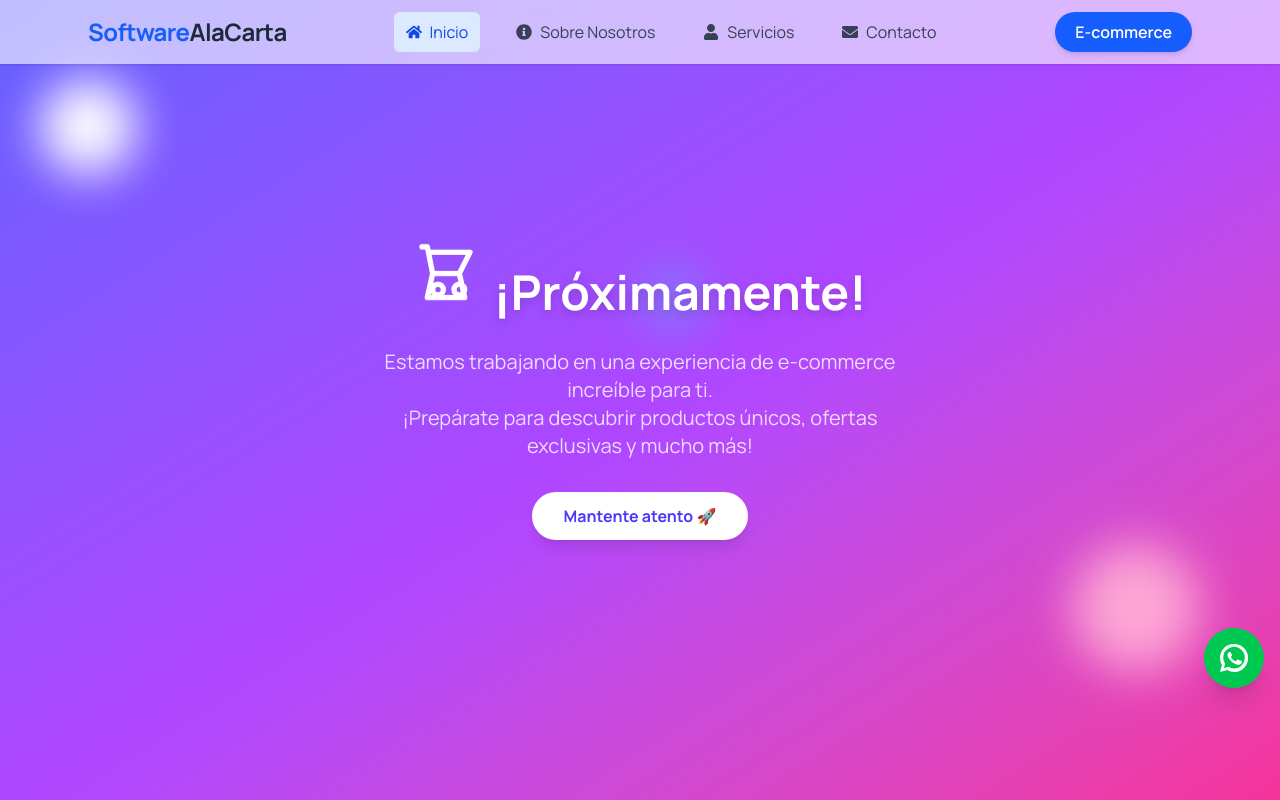
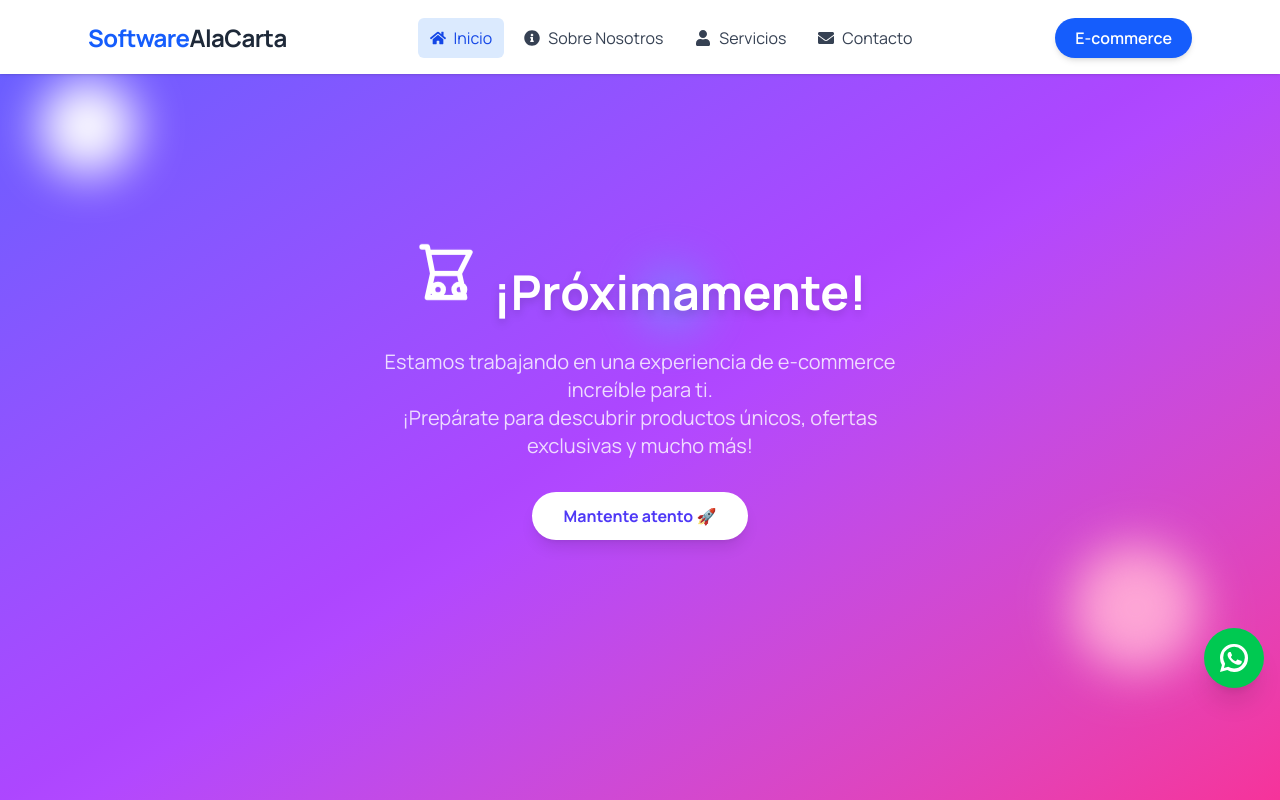
Before and after one commit to Carlos-Alejandro/Software_a_la_Carta, a React (Vite) app: page /e-commerce in a window 1280 px wide. Shown: the top 800 px of the page. Built offline with nearby package versions, Linux system fonts and the light colour scheme.

Commit message:
Navbar listo adaptado para mobil tambien

```diff
--- a/src/components/Layout/Navbar.tsx
+++ b/src/components/Layout/Navbar.tsx
@@ -1,6 +1,6 @@
-import React, { useEffect, useRef, useState } from "react";
+import React, { useEffect, useId, useMemo, useRef, useState } from "react";
 import { Link, useLocation, useNavigate } from "react-router-dom";
-import { motion } from "framer-motion";
+import { motion, AnimatePresence } from "framer-motion";
 import {
   FaHome,
   FaInfoCircle,
@@ -8,74 +8,92 @@ import {
   FaUser,
   FaBars,
   FaTimes,
-  // FaGlobeAmericas,
 } from "react-icons/fa";
+
+/**
+ * NAVBAR — SoftwareAlaCarta (drawer derecho sólido con botón X visible)
+ */
 
 const navLinks = [
   { name: "Inicio", href: "#home", icon: <FaHome /> },
   { name: "Sobre Nosotros", href: "#about", icon: <FaInfoCircle /> },
   { name: "Servicios", href: "#services", icon: <FaUser /> },
   { name: "Contacto", href: "#contacto", icon: <FaEnvelope /> },
-];
+] as const;
+
+const prefersReducedMotion = () =>
+  typeof window !== "undefined" &&
+  window.matchMedia &&
+  window.matchMedia("(prefers-reduced-motion: reduce)").matches;
+
+const clamp = (n: number, min = 0, max = 1) => Math.min(Math.max(n, min), max);
 
 const Navbar: React.FC = () => {
   const [menuOpen, setMenuOpen] = useState(false);
   const [activeSection, setActiveSection] = useState<string>("home");
-  // const [showLanguageMenu, setShowLanguageMenu] = useState(false);
   const [scrolled, setScrolled] = useState(false);
+  const [scrollProgress, setScrollProgress] = useState(0);
 
   const menuRef = useRef<HTMLDivElement | null>(null);
   const menuBtnRef = useRef<HTMLButtonElement | null>(null);
   const location = useLocation();
   const navigate = useNavigate();
+  const menuId = useId();
 
-  /* 1) Active section con IntersectionObserver */
+  /** 1) Active section con IntersectionObserver */
   useEffect(() => {
-    // Solo observar en la home; en otras rutas el Navbar sirve para navegar
     if (location.pathname !== "/") return;
 
     const sections = navLinks
-      .filter(l => l.href.startsWith("#"))
-      .map(l => document.querySelector<HTMLElement>(l.href))
+      .filter((l) => l.href.startsWith("#"))
+      .map((l) => document.querySelector<HTMLElement>(l.href))
       .filter(Boolean) as HTMLElement[];
 
     if (!sections.length || !("IntersectionObserver" in window)) return;
 
+    let ticking = false;
     const io = new IntersectionObserver(
-      entries => {
-        // Tomamos la sección con mayor intersección
+      (entries) => {
+        if (ticking) return;
+        ticking = true;
+        requestAnimationFrame(() => {
           const vis = entries
-          .filter(e => e.isIntersecting)
+            .filter((e) => e.isIntersecting)
             .sort((a, b) => b.intersectionRatio - a.intersectionRatio)[0];
-
           if (vis?.target?.id) setActiveSection(vis.target.id);
+          ticking = false;
+        });
       },
-      {
-        // Estas márgenes hacen el "highlight" cuando la sección está cerca del centro
-        rootMargin: "-40% 0px -55% 0px",
-        threshold: [0.01, 0.2, 0.4, 0.6],
-      }
+      { rootMargin: "-38% 0px -50% 0px", threshold: [0.01, 0.2, 0.4, 0.6, 0.8] }
     );
 
-    sections.forEach(s => io.observe(s));
+    sections.forEach((s) => io.observe(s));
     return () => io.disconnect();
   }, [location.pathname]);
 
-  /* 2) Elevar barra al hacer scroll */
+  /** 2) Fondo + progreso scroll */
   useEffect(() => {
-    const onScroll = () => setScrolled(window.scrollY > 8);
+    const onScroll = () => {
+      const y = window.scrollY || 0;
+      setScrolled(y > 8);
+      const doc = document.documentElement;
+      const h = doc.scrollHeight - doc.clientHeight;
+      setScrollProgress(h > 0 ? clamp(y / h) : 0);
+    };
     onScroll();
     window.addEventListener("scroll", onScroll, { passive: true });
     return () => window.removeEventListener("scroll", onScroll);
   }, []);
 
-  /* 3) Bloquear scroll de fondo al abrir menú */
+  /** 3) Bloquear scroll de fondo al abrir menú */
   useEffect(() => {
     document.body.style.overflow = menuOpen ? "hidden" : "";
-    return () => { document.body.style.overflow = ""; };
+    return () => {
+      document.body.style.overflow = "";
+    };
   }, [menuOpen]);
 
-  /* 3b) Click fuera y ESC para cerrar */
+  /** 3b) Click fuera + ESC */
   useEffect(() => {
     const handleClickOutside = (e: MouseEvent) => {
       if (menuOpen && menuRef.current && !menuRef.current.contains(e.target as Node)) {
@@ -97,22 +115,50 @@ const Navbar: React.FC = () => {
     };
   }, [menuOpen]);
 
-  /* 3c) Foco inicial al abrir menú */
+  /** 3c) Foco inicial al abrir menú */
   useEffect(() => {
     if (!menuOpen) return;
     const first = menuRef.current?.querySelector<HTMLElement>("a,button");
     first?.focus();
   }, [menuOpen]);
 
-  /* 4) Scroll a ancla desde otras rutas */
+  /** 4) Scroll a ancla si venimos de otra ruta */
   useEffect(() => {
-    const scrollTo = localStorage.getItem("scrollTo");
+    const key = "scrollTo";
+    const scrollTo = localStorage.getItem(key);
     if (location.pathname === "/" && scrollTo) {
       const el = document.querySelector(scrollTo);
-      if (el) setTimeout(() => el.scrollIntoView({ behavior: "smooth" }), 100);
-      localStorage.removeItem("scrollTo");
+      if (el) setTimeout(() => el.scrollIntoView({ behavior: "smooth" }), 80);
+      localStorage.removeItem(key);
     }
   }, [location.pathname]);
+
+  // Cerrar menú al navegar
+  useEffect(() => {
+    if (!menuOpen || !menuRef.current) return;
+    const drawer = menuRef.current;
+    const focusables = drawer.querySelectorAll<HTMLElement>(
+      'a,button,[tabindex]:not([tabindex="-1"])'
+    );
+    const first = focusables[0];
+    const last = focusables[focusables.length - 1];
+
+    const onKeyDown = (e: KeyboardEvent) => {
+      if (e.key !== "Tab" || focusables.length === 0) return;
+      if (e.shiftKey && document.activeElement === first) {
+        e.preventDefault();
+        (last as HTMLElement).focus();
+      } else if (!e.shiftKey && document.activeElement === last) {
+        e.preventDefault();
+        (first as HTMLElement).focus();
+      }
+    };
+
+    document.addEventListener("keydown", onKeyDown);
+    first?.focus();
+    return () => document.removeEventListener("keydown", onKeyDown);
+  }, [menuOpen]);
+
 
   const handleAnchorClick = (e: React.MouseEvent, href: string) => {
     if (window.location.pathname !== "/") {
@@ -129,21 +175,44 @@ const Navbar: React.FC = () => {
   const scrollToTop = () => {
     const el = document.querySelector("#home");
     el?.scrollIntoView({ behavior: "smooth" });
-    setTimeout(() => setActiveSection("home"), 300);
+    setTimeout(() => setActiveSection("home"), 250);
     setMenuOpen(false);
   };
 
-  const navBg = scrolled ? "bg-white/80 shadow-lg" : "bg-white/60 shadow";
+  // Variantes framer
+  const itemVariant = useMemo(
+    () => ({
+      initial: { y: -8, opacity: 0 },
+      animate: { y: 0, opacity: 1 },
+      hover: { scale: 1.05 },
+    }),
+    []
+  );
+
+  // Fondo dinámico navbar
+  const navBg = scrolled ? "bg-white shadow-lg" : "bg-white shadow";
+
+  const underlineLayoutId = "nav-underline";
 
   return (
     <motion.nav
       aria-label="Navegación principal"
-      initial={{ y: -80, opacity: 0 }}
-      animate={{ y: 0, opacity: 1 }}
+      initial={prefersReducedMotion() ? false : { y: -80, opacity: 0 }}
+      animate={prefersReducedMotion() ? undefined : { y: 0, opacity: 1 }}
       transition={{ type: "spring", stiffness: 80, damping: 15 }}
-      className={`fixed top-0 left-0 w-full z-50 backdrop-blur-md ${navBg} transition-colors duration-300`}
+      className={`fixed top-0 left-0 w-full z-2000 transition-colors duration-300 ${navBg}`}
     >
+      {/* Barra de progreso */}
+      <div className="h-0.5 w-full bg-transparent">
+        <motion.div
+          className="h-0.5 bg-blue-600"
+          style={{ width: `${scrollProgress * 100}%` }}
+          aria-hidden
+        />
+      </div>
+
       <div className="max-w-6xl mx-auto px-6 py-3 flex items-center justify-between">
+        {/* Brand */}
         <motion.div whileHover={{ scale: 1.08, rotate: -2 }} transition={{ type: "spring", stiffness: 300 }}>
           <button
             onClick={scrollToTop}
@@ -153,26 +222,44 @@ const Navbar: React.FC = () => {
           </button>
         </motion.div>
 
-        {/* Desktop */}
-        <ul className="hidden md:flex gap-6">
+        {/* Desktop nav */}
+        <ul role="menubar" className="hidden md:flex gap-2 rounded-xl p-1">
           {navLinks.map((link) => {
-            const isActive = activeSection === link.href.slice(1);
+            const section = link.href.slice(1);
+            const isActive = activeSection === section;
             return (
               <motion.li
                 key={link.name}
-                whileHover={{ scale: 1.05 }}
-                transition={{ type: "spring", stiffness: 300 }}
+                variants={itemVariant}
+                initial="initial"
+                animate="animate"
+                whileHover="hover"
+                role="none"
+                className="relative"
               >
                 <a
                   href={link.href}
                   onClick={(e) => handleAnchorClick(e, link.href)}
                   aria-current={isActive ? "page" : undefined}
+                  role="menuitem"
                   className={`flex items-center gap-2 px-3 py-2 rounded-md transition-colors font-medium cursor-pointer focus-visible:outline-none focus-visible:ring-2 focus-visible:ring-blue-400
-                    ${isActive ? "bg-blue-100 text-blue-700" : "text-gray-700 hover:bg-blue-100 hover:text-blue-700"}`}
+                    ${isActive ? "text-blue-700" : "text-gray-700 hover:text-blue-700"}`}
                 >
                   {link.icon}
                   <span>{link.name}</span>
                 </a>
+                <AnimatePresence>
+                  {isActive && (
+                    <motion.span
+                      layoutId={underlineLayoutId}
+                      className="absolute inset-0 -z-10 rounded-md bg-blue-100"
+                      initial={{ opacity: 0 }}
+                      animate={{ opacity: 1 }}
+                      exit={{ opacity: 0 }}
+                      transition={{ type: "spring", stiffness: 300, damping: 30 }}
+                    />
+                  )}
+                </AnimatePresence>
               </motion.li>
             );
           })}
@@ -187,91 +274,108 @@ const Navbar: React.FC = () => {
               E-commerce
             </motion.button>
           </Link>
-
-          {/* <motion.button
-            ref={menuBtnRef}
-            onClick={() => setShowLanguageMenu(!showLanguageMenu)}
-            whileHover={{ rotate: 20 }}
-            whileTap={{ scale: 0.9 }}
-            className="text-blue-600 text-xl hover:text-blue-800 transition cursor-pointer flex items-end gap-2 focus-visible:outline-none focus-visible:ring-2 focus-visible:ring-blue-400 rounded"
-            aria-haspopup="true"
-            aria-expanded={showLanguageMenu}
-            aria-label="Cambiar idioma"
-          >
-            <FaGlobeAmericas />
-          </motion.button> */}
         </div>
 
-        {/* Mobile button */}
+        {/* Mobile toggle */}
+        {!menuOpen && (
           <motion.button
+            type="button"
             ref={menuBtnRef}
             whileTap={{ scale: 0.9 }}
             className="md:hidden text-2xl text-gray-700 focus-visible:outline-none focus-visible:ring-2 focus-visible:ring-blue-400 rounded"
-          onClick={() => setMenuOpen(!menuOpen)}
-          aria-controls="mobile-menu"
+            onClick={() => setMenuOpen((v) => !v)}
+            aria-controls={menuId}
             aria-expanded={menuOpen}
             aria-label="Abrir menú"
           >
-          {menuOpen ? <FaTimes /> : <FaBars />}
+            <FaBars />
           </motion.button>
+        )}
       </div>
 
-      {/* Overlay clicable detrás del menú móvil */}
-      {menuOpen && <div className="md:hidden fixed inset-0 bg-black/20" onClick={() => setMenuOpen(false)} />}
+      {/* Overlay */}
+      {menuOpen && (
+        <button
+          className="md:hidden fixed inset-0 bg-black/60 z-[1100]"
+          onClick={() => setMenuOpen(false)}
+          aria-label="Cerrar menú"
+        />
+      )}
 
-      {/* Mobile menu */}
+      {/* Drawer derecho */}
+      <AnimatePresence>
         {menuOpen && (
           <motion.div
-          id="mobile-menu"
+            id={menuId}
             ref={menuRef}
-          initial={{ opacity: 0, y: -20 }}
-          animate={{ opacity: 1, y: 0 }}
-          exit={{ opacity: 0 }}
-          className="md:hidden bg-white/90 backdrop-blur-md shadow-lg relative z-10"
+            initial={{ opacity: 0, x: "100%" }}
+            animate={{ opacity: 1, x: 0 }}
+            exit={{ opacity: 0, x: "100%" }}
+            transition={{ type: "spring", stiffness: 260, damping: 25 }}
+            className="md:hidden fixed inset-y-0 right-0 h-full w-[80vw] max-w-xs
+                      bg-white shadow-2xl z-[1200] border-l border-gray-200"
+            role="dialog"
+            aria-modal="true"
           >
-          <ul className="flex flex-col gap-4 px-6 py-4">
+            {/* Header dentro del drawer */}
+            <div className="relative px-6 pt-[calc(var(--nav-h,64px)+8px)] pb-2
+                            [padding-top:calc(env(safe-area-inset-top)+8px)] border-b border-gray-100">
+              <span className="text-sm font-semibold text-gray-700">Menú</span>
+
+              {/* Botón X fijo arriba-derecha */}
+              <button
+                type="button"
+                onClick={() => setMenuOpen(false)}
+                className="absolute right-3 top-3 p-2 rounded-md
+                           text-gray-700 hover:bg-gray-100
+                           focus-visible:outline-none focus-visible:ring-2 focus-visible:ring-blue-400"
+                aria-label="Cerrar menú"
+              >
+                <FaTimes size={18} />
+              </button>
+            </div>
+
+            <div className="px-6 py-4">
+              <ul className="flex flex-col gap-2" role="menu">
                 {navLinks.map((link) => {
                   const isActive = activeSection === link.href.slice(1);
                   return (
-                <motion.li key={link.name} whileHover={{ scale: 1.02 }}>
+                    <li key={link.name} role="none">
                       <a
                         href={link.href}
                         onClick={(e) => handleAnchorClick(e, link.href)}
                         aria-current={isActive ? "page" : undefined}
-                    className={`flex items-center gap-2 px-3 py-2 rounded-md text-gray-700 transition-colors cursor-pointer focus-visible:outline-none focus-visible:ring-2 focus-visible:ring-blue-400
-                      ${isActive ? "bg-blue-100 text-blue-700" : "hover:bg-blue-100 hover:text-blue-700"}`}
+                        role="menuitem"
+                        className={`flex items-center gap-2 px-3 py-2 rounded-md transition-colors
+                                    focus-visible:outline-none focus-visible:ring-2 focus-visible:ring-blue-400
+                                    ${isActive
+                                      ? "bg-blue-100 text-blue-700"
+                                      : "text-gray-800 hover:bg-blue-50 hover:text-blue-700"}`}
                       >
                         {link.icon}
                         <span>{link.name}</span>
                       </a>
-                </motion.li>
+                    </li>
                   );
                 })}
 
-            <motion.li whileHover={{ scale: 1.02 }}>
+                <li role="none" className="mt-2">
                   <Link
                     to="/e-commerce"
                     onClick={() => setMenuOpen(false)}
-                className="flex justify-center items-center gap-2 bg-blue-600 text-white px-5 py-2 rounded-full font-semibold shadow-md hover:bg-blue-700 transition focus-visible:outline-none focus-visible:ring-2 focus-visible:ring-blue-400"
+                    role="menuitem"
+                    className="flex justify-center items-center gap-2 bg-blue-600 text-white px-5 py-2
+                               rounded-full font-semibold shadow-md hover:bg-blue-700 transition
+                               focus-visible:outline-none focus-visible:ring-2 focus-visible:ring-blue-400"
                   >
                     E-commerce
                   </Link>
-            </motion.li>
-
-            {/* <motion.li whileHover={{ scale: 1.02 }}>
-              <button
-                className="flex justify-center items-center gap-2 text-blue-600 text-xl hover:text-blue-800 transition w-full focus-visible:outline-none focus-visible:ring-2 focus-visible:ring-blue-400 rounded"
-                onClick={() => {
-                  setMenuOpen(false);
-                  alert("Cambiar idioma (pendiente implementar)");
-                }}
-              >
-                <FaGlobeAmericas /> Cambiar idioma
-              </button>
-            </motion.li> */}
+                </li>
               </ul>
+            </div>
           </motion.div>
         )}
+      </AnimatePresence>
     </motion.nav>
   );
 };
--- a/src/components/common/MobileCarousel.tsx
+++ b/src/components/common/MobileCarousel.tsx
@@ -28,7 +28,7 @@ export function MobileCarousel<T>({
   slideWidthClass = "w-[280px]",
   spaceBetween = 30,
   className = "",
-  autoplayDelay = 3500,
+  autoplayDelay = 4000,
   autoplay = true,
 }: MobileCarouselProps<T>) {
   const containerRef = useRef<HTMLDivElement>(null);
```
Lines whose indentation alone changed are shown as unchanged.
